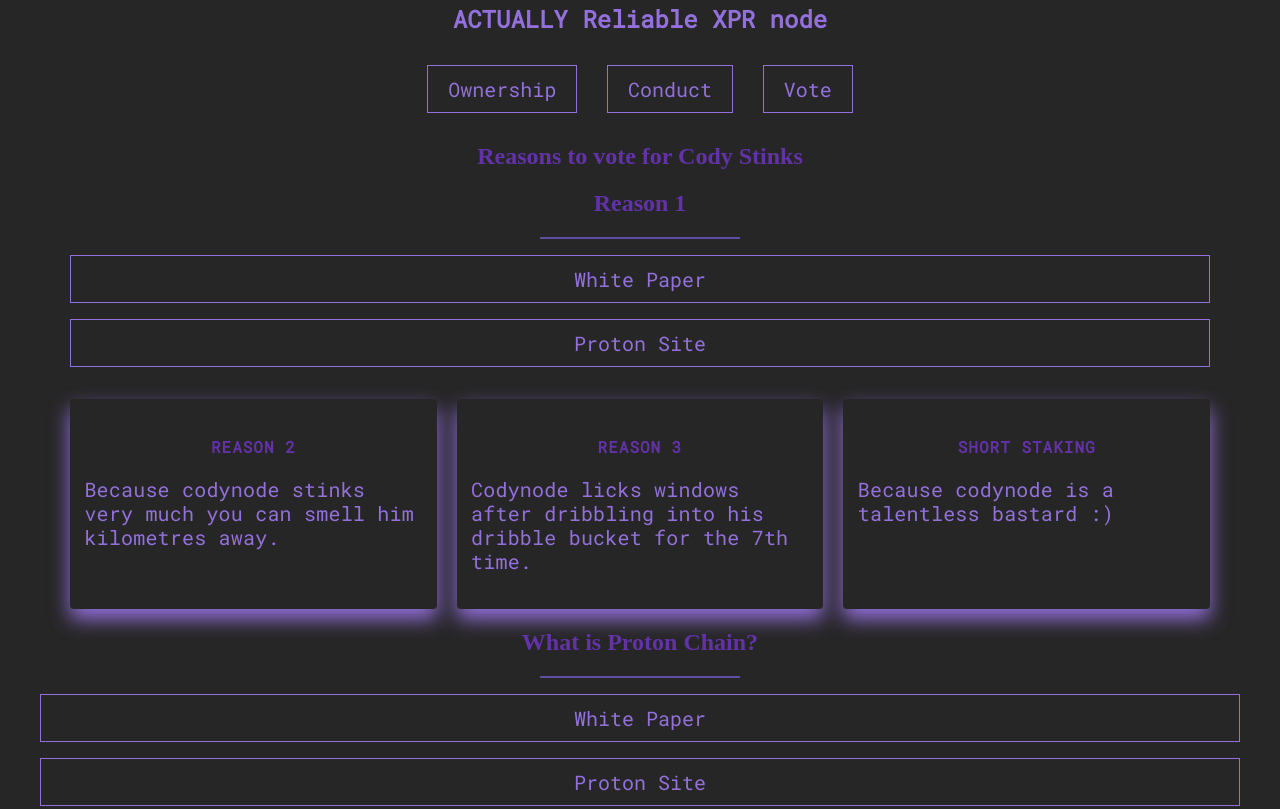
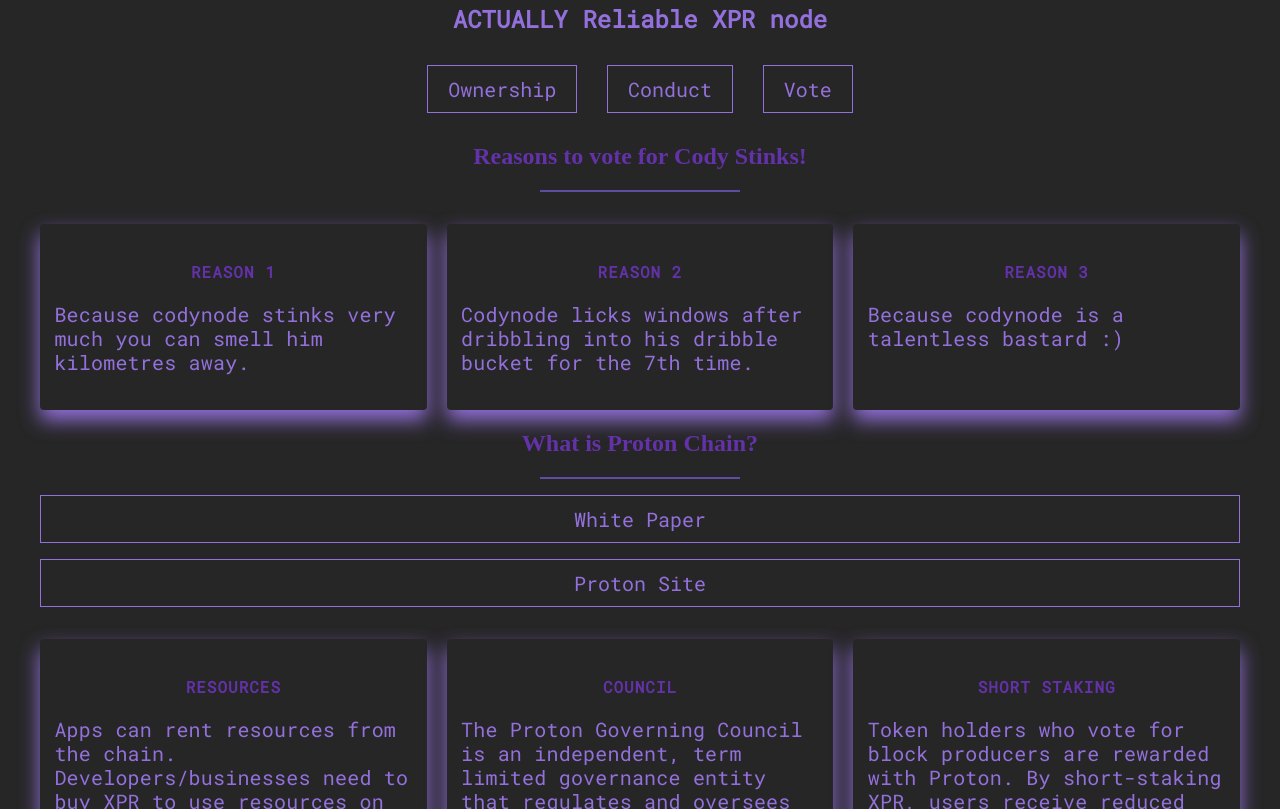
Before and after one commit to codynodestinks/codystinks, a plain HTML site: page index.html in a window 1280 px wide. Shown: the part 715-1524 px from the top of the page. Drawn offline with Linux system fonts and the light colour scheme.

Commit message:
Update index.html

```diff
--- a/index.html
+++ b/index.html
@@ -21,28 +21,22 @@
         </div>
 		<section class="whitepaper">
 			<div class="container">
-				<h2>Reasons to vote for Cody Stinks</h2>
-				<section class="whitepaper">
-					<div class="container">
-					<h2>Reason 1</h2>
+				<h2>Reasons to vote for Cody Stinks!</h2>
 				<span class="line"></span>
-					<a class="btn btn-primary btn-small" href="https://www.protonchain.com/proton-white-paper-en.pdf">White Paper</a>
-					<a class="btn btn-secondary btn-large" href="https://www.protonchain.com/">Proton Site</a>
 				<div class="cards">
 					<div class="card">
-					<h4>Reason 2</h4>
+						<h4>Reason 1</h4>
 						<p>Because codynode stinks very much you can smell him kilometres away.</p>
 					</div>
 					<div class="card">
-					<h4>Reason 3</h4>
+						<h4>Reason 2</h4>
 						<p>Codynode licks windows after dribbling into his dribble bucket for the 7th time.</p>
 					</div>
 					<div class="card">
-					<h4>Short Staking</h4>
+						<h4>Reason 3</h4>
 						<p>Because codynode is a talentless bastard :)</p>
 					</div>
 				</div>
-				</section>
 			</div>
 		</section>
 		<section class="whitepaper">
@@ -65,6 +59,7 @@
 						<p>Token holders who vote for block producers are rewarded with Proton. By short-staking XPR, users receive reduced fees on Proton Swap, up to no fees for staking 10M XPR.</p>
 					</div>
 				</div>
+			</div>
 		</section>
     </body>
 </html>
```
Lines whose indentation alone changed are shown as unchanged.
